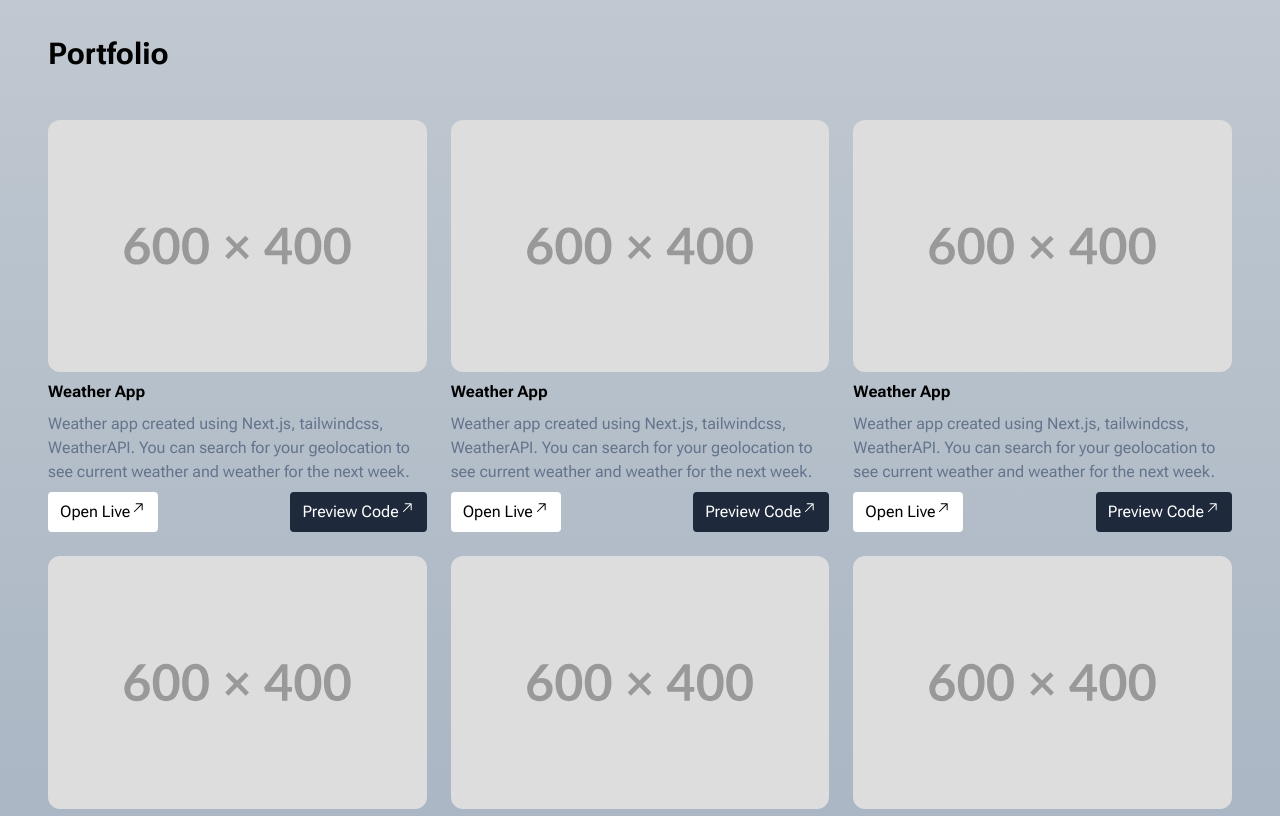
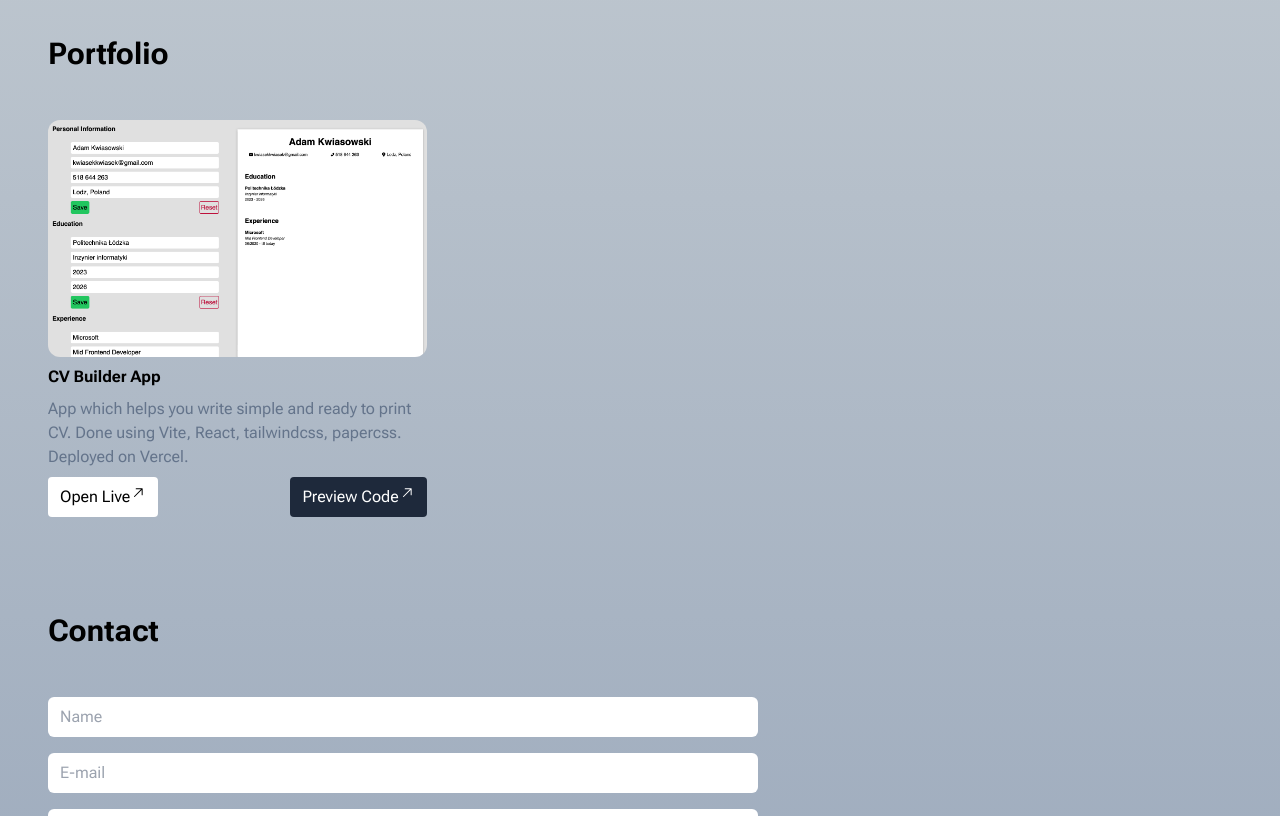
Before and after one commit to Kwiasek/portfolio, a Next.js app: page / in a window 1280 px wide. Shown: the part 860-1676 px from the top of the page. Built offline with nearby package versions, Linux system fonts and the light colour scheme.

Commit message:
Added first CVBuilder project to portfolio

```diff
--- a/app/components/main/Main.js
+++ b/app/components/main/Main.js
@@ -1,6 +1,6 @@
 import React from "react";
 import { Project } from "../project/Project";
-import placehold from "../../../public/600x400.svg";
+import cvBuilder from "../../../public/CVBuilder.png";
 
 export const Main = () => {
   return (
@@ -8,34 +8,11 @@ export const Main = () => {
       <h2 className="text-3xl font-bold">Portfolio</h2>
       <div className="grid lg:grid-cols-3 sm:gap-6 md:grid-cols-2 grid-cols-1 gap-y-4">
         <Project
-          name="Weather App"
-          description="Weather app created using Next.js, tailwindcss, WeatherAPI. You can search for your geolocation to see current weather and weather for the next week."
-          image={placehold}
-        />
-        <Project
-          name="Weather App"
-          description="Weather app created using Next.js, tailwindcss, WeatherAPI. You can search for your geolocation to see current weather and weather for the next week."
-          image={placehold}
-        />
-        <Project
-          name="Weather App"
-          description="Weather app created using Next.js, tailwindcss, WeatherAPI. You can search for your geolocation to see current weather and weather for the next week."
-          image={placehold}
-        />
-        <Project
-          name="Weather App"
-          description="Weather app created using Next.js, tailwindcss, WeatherAPI. You can search for your geolocation to see current weather and weather for the next week."
-          image={placehold}
-        />
-        <Project
-          name="Weather App"
-          description="Weather app created using Next.js, tailwindcss, WeatherAPI. You can search for your geolocation to see current weather and weather for the next week."
-          image={placehold}
-        />
-        <Project
-          name="Weather App"
-          description="Weather app created using Next.js, tailwindcss, WeatherAPI. You can search for your geolocation to see current weather and weather for the next week."
-          image={placehold}
+          name="CV Builder App"
+          description="App which helps you write simple and ready to print CV. Done using Vite, React, tailwindcss, papercss. Deployed on Vercel."
+          image={cvBuilder}
+          gitLink="https://github.com/Kwiasek/cv-builder"
+          liveLink="https://cv-builder-coral.vercel.app/"
         />
       </div>
     </main>
```
Also changed, not shown: public/CVBuilder.png (added).
